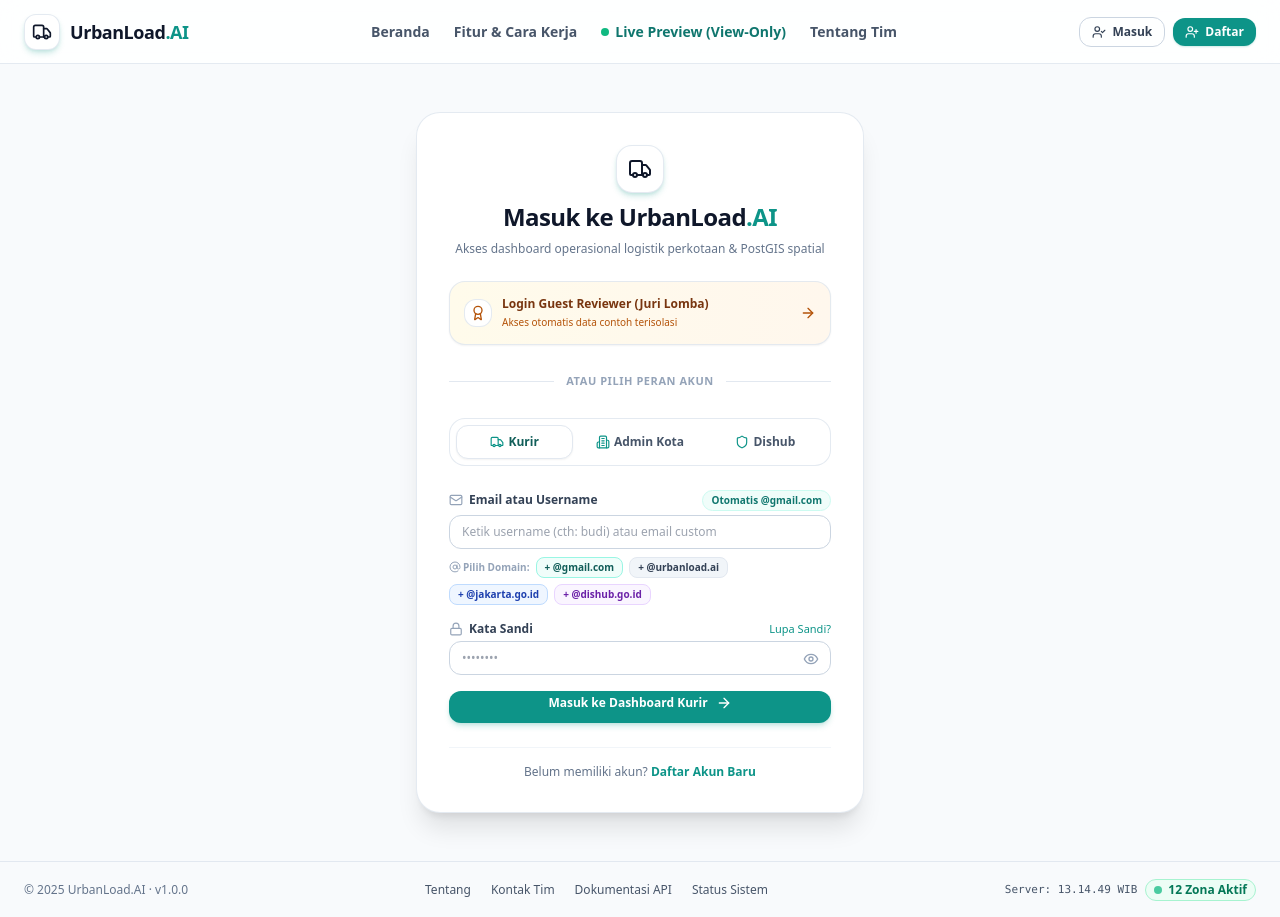
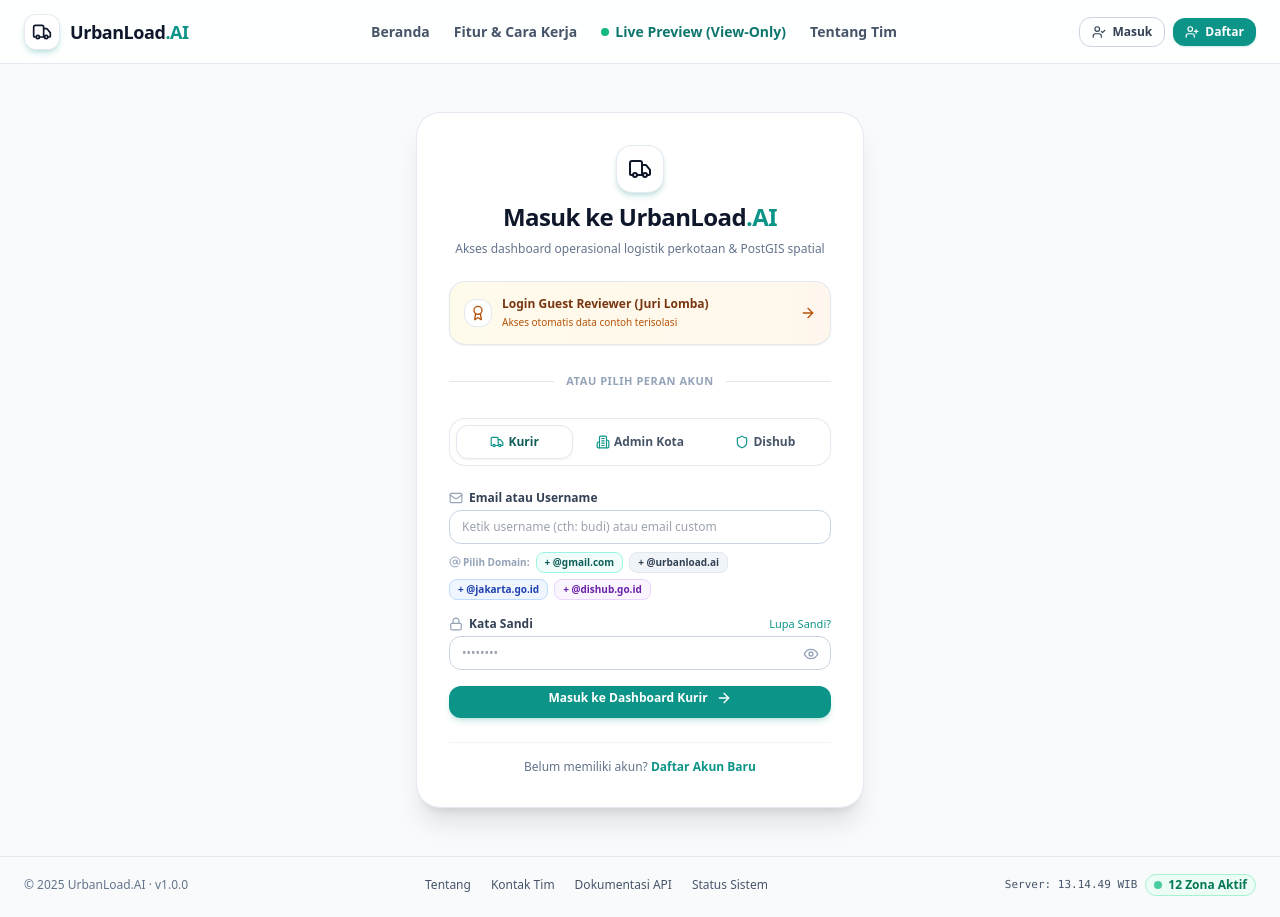
Before and after one commit to s1informatika11s25007-maker/Urbanload.Ai, a Next.js app in the folder frontend/: page /login in a window 1280 px wide. Built offline with nearby package versions, Linux system fonts and the light colour scheme.

Commit message:
fix: remove Otomatis @gmail.com badge text from login page

```diff
--- a/frontend/app/(auth)/login/page.tsx
+++ b/frontend/app/(auth)/login/page.tsx
@@ -218,9 +218,6 @@
               <label className="text-xs font-semibold text-slate-700 flex items-center gap-1.5">
                 <Mail className="h-3.5 w-3.5 text-slate-400" /> Email atau Username
               </label>
-              <span className="text-[10px] text-teal-700 font-bold bg-teal-50 px-2 py-0.5 rounded-full border border-teal-100">
-                Otomatis @gmail.com
-              </span>
             </div>
             <input
               type="text"
```
Also changed, not shown: 1 other file (tests, documents, lock files or other folders).
